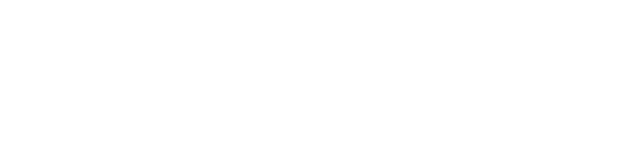
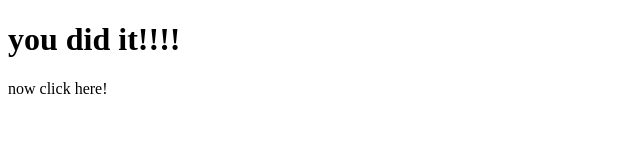
Before and after one commit to NEDD-studios/Goose, a plain HTML site: page index3.htm in a window 1280 px wide. Shown: the whole page, without its empty margins (0-640 px from the left). Drawn offline with Linux system fonts and the light colour scheme.

Commit message:
Create index3.htm

```diff
--- a/index3.htm
+++ b/index3.htm
@@ -1 +1,10 @@
 <!doctype html>
+<html>
+  <head>
+    <title>You win!</title>
+  </head>
+  <body>
+  <h1> you did it!!!! </h1>
+    <p><a src="index2.htm">now click here!</a></p>
+  </body>
+</html>
```
